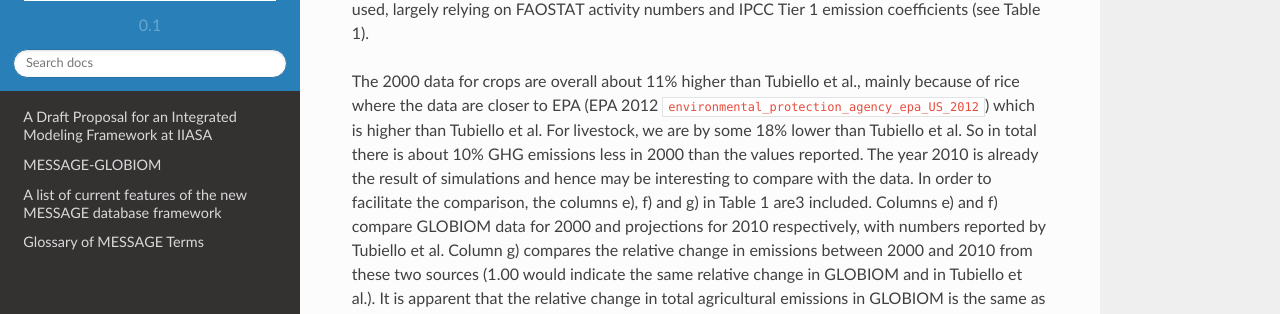
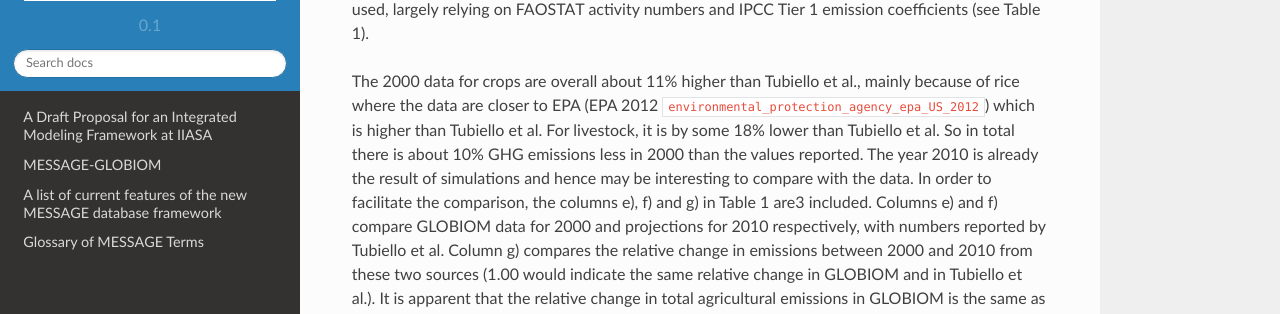
Before and after one commit to iiasa/message_doc, a Sphinx documentation site: the page built from source/message_globiom/emissions/globiom/index.rst, in a window 1280 px wide and 900 px high, scrolled down 1094 px. Shown: the part 162-476 px from the top of the window. Built offline with Sphinx 7.4.7 and the Read the Docs theme 2.0.0, drawn with Linux system fonts in a browser that asks for light colours; pages that are not in the unit, such as notebooks, are missing from menus; cross-references to code outside the pages are shown as plain code; some of the changed text lies outside the part shown.

Commit message:
Edited 'For livestock, it is by some 18%...'

```diff
--- a/source/message_globiom/emissions/globiom/index.rst
+++ b/source/message_globiom/emissions/globiom/index.rst
@@ -17,7 +17,7 @@
 ~~~~
 In order to put the numbers in perspective with other sources they were compared with FAO (Tubiello, Salvatore et al. 2013 :cite:`tubiello_faostat_2013`) where a simple but transparent approach is used, largely relying on FAOSTAT activity numbers and IPCC Tier 1 emission coefficients (see Table 1).
 
-The 2000 data for crops are overall about 11% higher than Tubiello et al., mainly because of rice where the data are closer to EPA (EPA 2012 :cite:`environmental_protection_agency_epa_US_2012`) which is higher than Tubiello et al. For livestock, we are by some 18% lower than Tubiello et al. So in total there is about 10% GHG emissions less in 2000 than the values reported. The year 2010 is already the result of simulations and hence may be interesting to compare with the data. In order to facilitate the comparison, the columns e), f) and g) in Table 1 are3 included. Columns e) and f) compare GLOBIOM data for 2000 and projections for 2010 respectively, with numbers reported by Tubiello et al. Column g) compares the relative change in emissions between 2000 and 2010 from these two sources (1.00 would indicate the same relative change in GLOBIOM and in Tubiello et al.). It is apparent that the relative change in total agricultural emissions in GLOBIOM is the same as the development reported by Tubiello et al. – an increase by 11%. The behavior of GLOBIOM is over this period very close to the reported trends also at the level of individual accounts. The only exception is emissions from manure management where the relative change projected in GLOBIOM is by 13% higher than the relative change observed in the Tubiello’s numbers.
+The 2000 data for crops are overall about 11% higher than Tubiello et al., mainly because of rice where the data are closer to EPA (EPA 2012 :cite:`environmental_protection_agency_epa_US_2012`) which is higher than Tubiello et al. For livestock, it is by some 18% lower than Tubiello et al. So in total there is about 10% GHG emissions less in 2000 than the values reported. The year 2010 is already the result of simulations and hence may be interesting to compare with the data. In order to facilitate the comparison, the columns e), f) and g) in Table 1 are3 included. Columns e) and f) compare GLOBIOM data for 2000 and projections for 2010 respectively, with numbers reported by Tubiello et al. Column g) compares the relative change in emissions between 2000 and 2010 from these two sources (1.00 would indicate the same relative change in GLOBIOM and in Tubiello et al.). It is apparent that the relative change in total agricultural emissions in GLOBIOM is the same as the development reported by Tubiello et al. – an increase by 11%. The behavior of GLOBIOM is over this period very close to the reported trends also at the level of individual accounts. The only exception is emissions from manure management where the relative change projected in GLOBIOM is by 13% higher than the relative change observed in the Tubiello’s numbers.
 
 .. _tab-globff:
 .. list-table:: Comparison of agricultural GHG emissions from GLOBIOM and from FAO for the years 2000 and 2010
```
